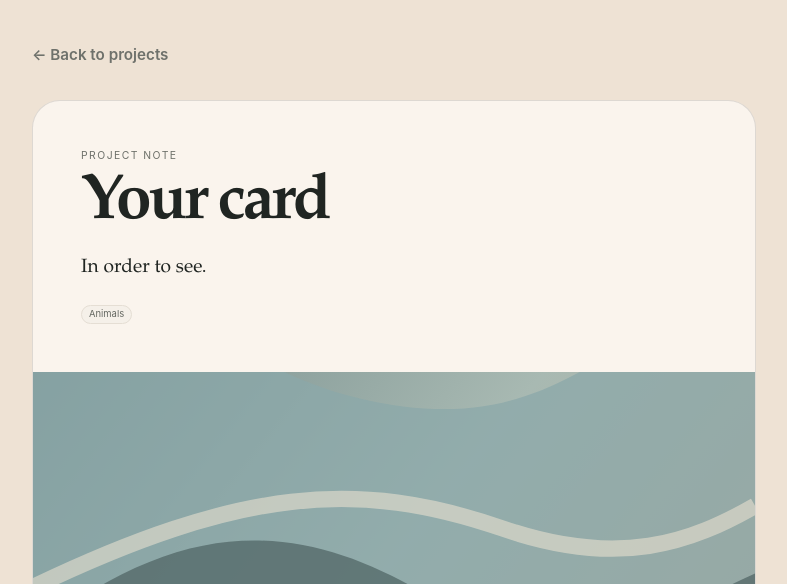
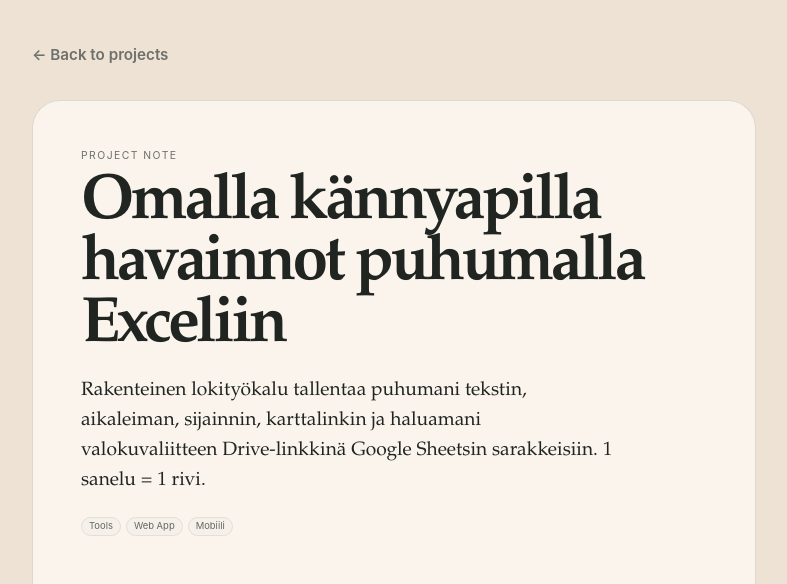
Before and after one commit to NinaLista/done, a Jekyll site: the page built from _projects/your-card.md, in a window 1280 px wide. Shown: the top 584 px of the page, without its empty margins (246-1033 px from the left). Built offline with Jekyll 4.4.1, drawn with Linux system fonts in a browser that asks for light colours; some of the changed text lies outside the part shown; grey boxes are pictures that could not be loaded.

Commit message:
md your card

````diff
--- a/_projects/your-card.md
+++ b/_projects/your-card.md
@@ -1,12 +1,25 @@
 ---
-title: "Your card"
-date: 2025-06-26
-tags: [Animals]
-short_text: "Another experience."
-back_text: "In order to see."
-image: /assets/images/tide.svg
-image_position: 20% 80%
+title: "Omalla kännyapilla havainnot puhumalla Exceliin"
+date: 2026-01-02
+tags: [Tools, Web App, Mobiili]
+short_text: "Kevyt selainpohjainen mobiililoki sanelujen tallentamiseen Google Sheetiin."
+back_text: "Rakenteinen lokityökalu tallentaa puhumani tekstin, aikaleiman, sijainnin, karttalinkin ja haluamani valokuvaliitteen Drive-linkkinä Google Sheetsin sarakkeisiin. 1 sanelu = 1 rivi."
+image: /assets/images/saneluloki.png
+image_position: 50% 50%
 card_style: image
 card_size: standard
-external_url: "https://example.com/"
+
 ---
+
+## Puheloki
+
+Tein mobiilikäyttöön selainpohjaisen, kevyen lokityökalun. Sanelen tai kirjoitan tekstin, ja teksti tallentuu suoraan Google Sheetiin.
+
+Sovellus tallentaa tiedot rakenteisesti Google Sheetiin sarakkeisiin, yhden havainnon tiedot tallentuvat samalle riville, kukin omaan sarakesoluunsa.
+Omaan sarakkeeseensa tallentuvat aikaleima, sijainti ja karttalinkki. Haluttaessa lokiin saa myös valokuvan: se tallentuu Google Driveen ja lokiin tallentuu havainnon yhteyteen Drive-linkki kyseiseen kuvaan.
+
+Tekninen toteutus perustuu Apps Script -web-sovellukseen, Google Sheetsiin sekä HTML- ja JavaScript-käyttöliittymään. Työkalu toimii Android-puhelimen selaimessa ilman ulkoisia API-palveluita.
+Kun sovelluksen avaa ensimmäisen kerran, siitä tallennetaan näyttöön pieni kuvake, josta lokin saa nopeasti auki.
+
+Rakennetta voi räätälöidä erilaisiin mobiilisti tehtäviin lokitus- ja dokumentointitarpeisiin.
+```
````
